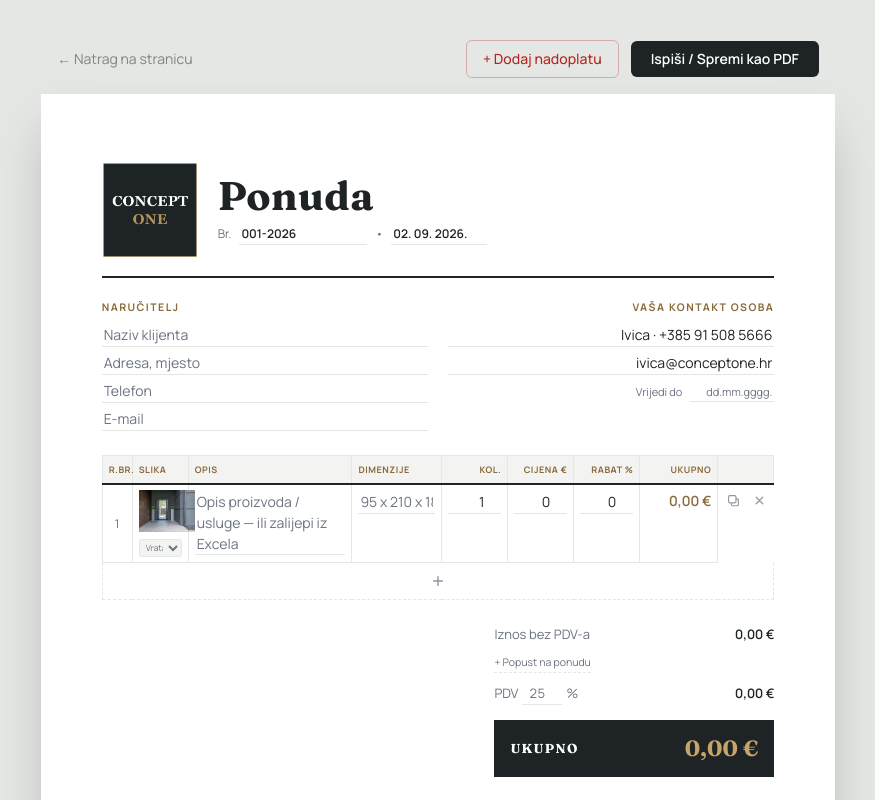
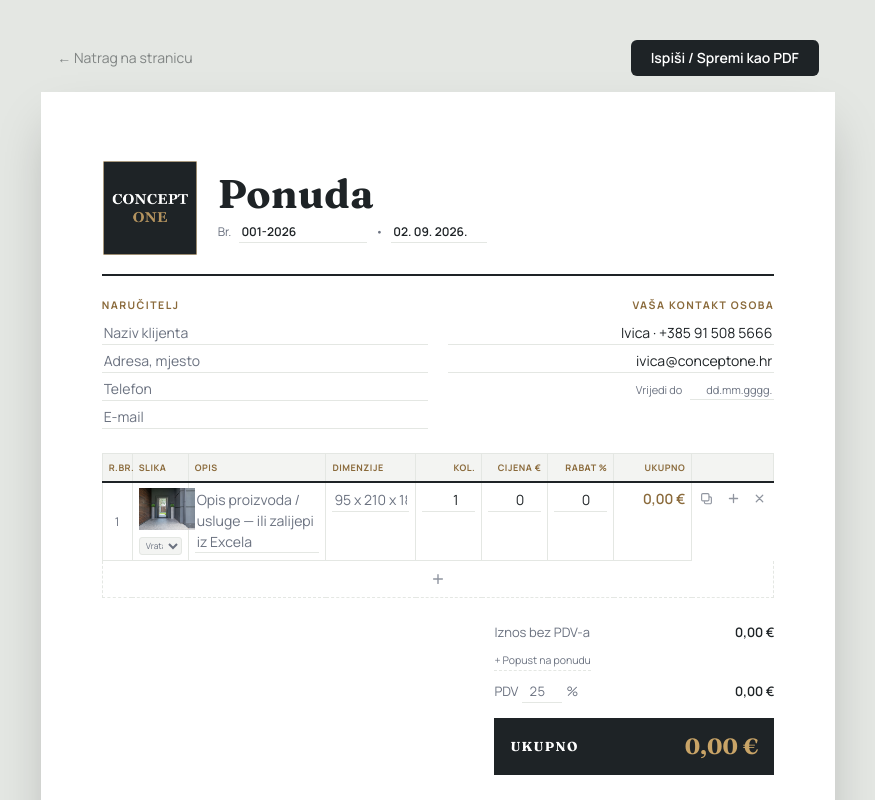
Before and after one commit to Tamara-Codes/concept-one, a Next.js app: page /ponuda in a window 1280 px wide. Shown: the top 800 px of the page, without its empty margins (202-1077 px from the left). Built offline with nearby package versions, Linux system fonts and the light colour scheme; a web font is replaced by a local one.

Commit message:
Move Dodaj nadoplatu from toolbar to a per-row action icon
Matches the duplicate/remove icons already on each row: clicking it
inserts a Nadoplata row directly beneath that item instead of always
appending to the end of the list.

```diff
--- a/src/app/ponuda/PonudaForm.tsx
+++ b/src/app/ponuda/PonudaForm.tsx
@@ -129,8 +129,14 @@ export default function PonudaForm() {
   function addItem() {
     setItems((prev) => [...prev, newItem()]);
   }
-  function addSurcharge() {
-    setItems((prev) => [...prev, newSurchargeItem()]);
+  function addSurchargeAfter(id: string) {
+    setItems((prev) => {
+      const idx = prev.findIndex((it) => it.id === id);
+      if (idx === -1) return [...prev, newSurchargeItem()];
+      const next = [...prev];
+      next.splice(idx + 1, 0, newSurchargeItem());
+      return next;
+    });
   }
   function removeItem(id: string) {
     setItems((prev) => (prev.length > 1 ? prev.filter((it) => it.id !== id) : prev));
@@ -182,12 +188,6 @@ export default function PonudaForm() {
           &larr; Natrag na stranicu
         </a>
         <div className="flex items-center gap-3">
-          <button
-            onClick={addSurcharge}
-            className="text-sm font-medium px-4 py-2 rounded-md border border-[#b3261e]/30 text-[#b3261e] hover:border-[#b3261e] transition-colors"
-          >
-            + Dodaj nadoplatu
-          </button>
           <button
             onClick={() => window.print()}
             className="text-sm font-semibold px-5 py-2 rounded-md bg-co-charcoal text-white hover:bg-co-accent-dark transition-colors"
@@ -427,6 +427,18 @@ export default function PonudaForm() {
                       />
                     </svg>
                   </button>
+                  {!it.isSurcharge && (
+                    <button
+                      onClick={() => addSurchargeAfter(it.id)}
+                      className="d3-iconbtn d3-addsurcharge"
+                      aria-label="Dodaj nadoplatu"
+                      title="Dodaj nadoplatu"
+                    >
+                      <svg width="13" height="13" viewBox="0 0 16 16" fill="none">
+                        <path d="M8 3v10M3 8h10" stroke="currentColor" strokeWidth="1.6" strokeLinecap="round" />
+                      </svg>
+                    </button>
+                  )}
                   <button
                     onClick={() => removeItem(it.id)}
                     className="d3-iconbtn d3-remove"
@@ -687,7 +699,7 @@ export default function PonudaForm() {
           width: 78px;
         }
         .d3-col-actions {
-          width: 56px;
+          width: 82px;
         }
         .d3-table th {
           background: var(--panel);
@@ -850,6 +862,11 @@ export default function PonudaForm() {
           color: #b3261e;
           background: #fdf3f2;
         }
+        .d3-addsurcharge:hover {
+          opacity: 1;
+          color: #b3261e;
+          background: #fdf3f2;
+        }
 
         .d3-totals {
           margin: 20px 0 0 auto;
```
